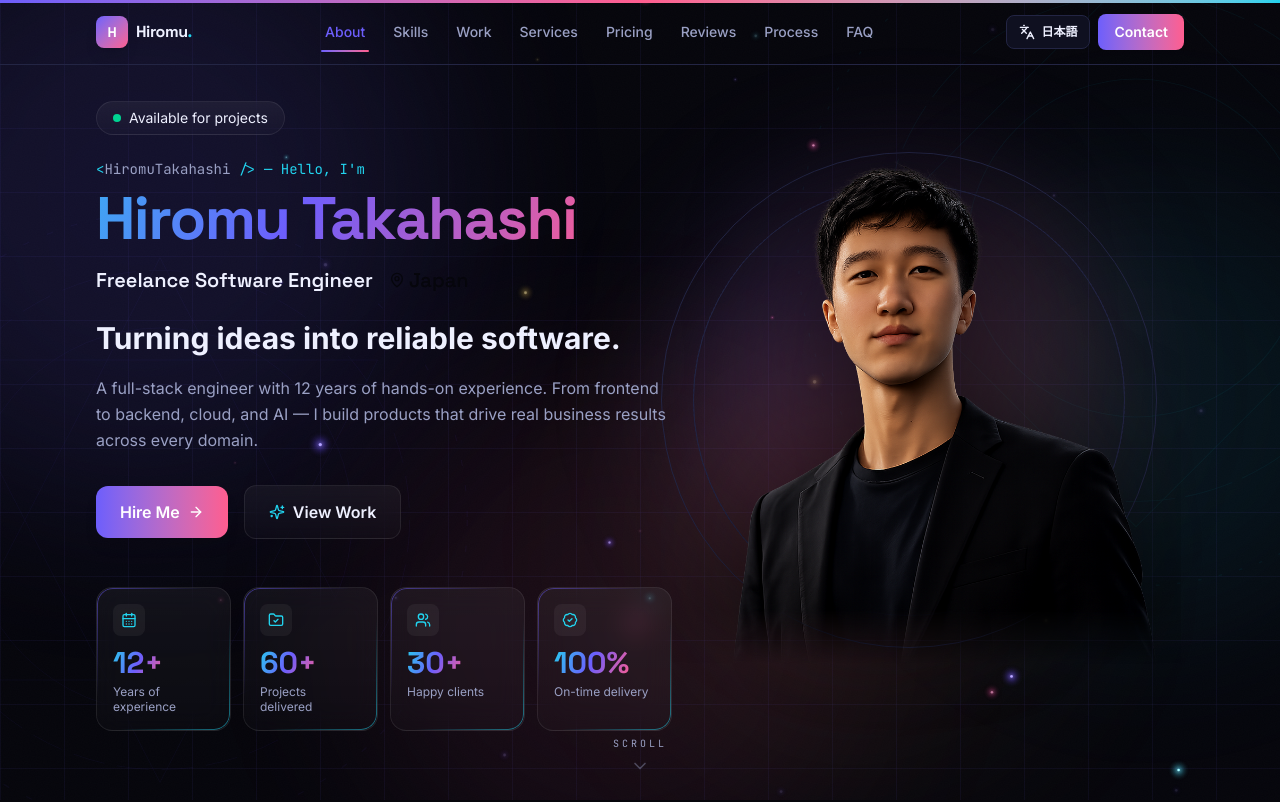
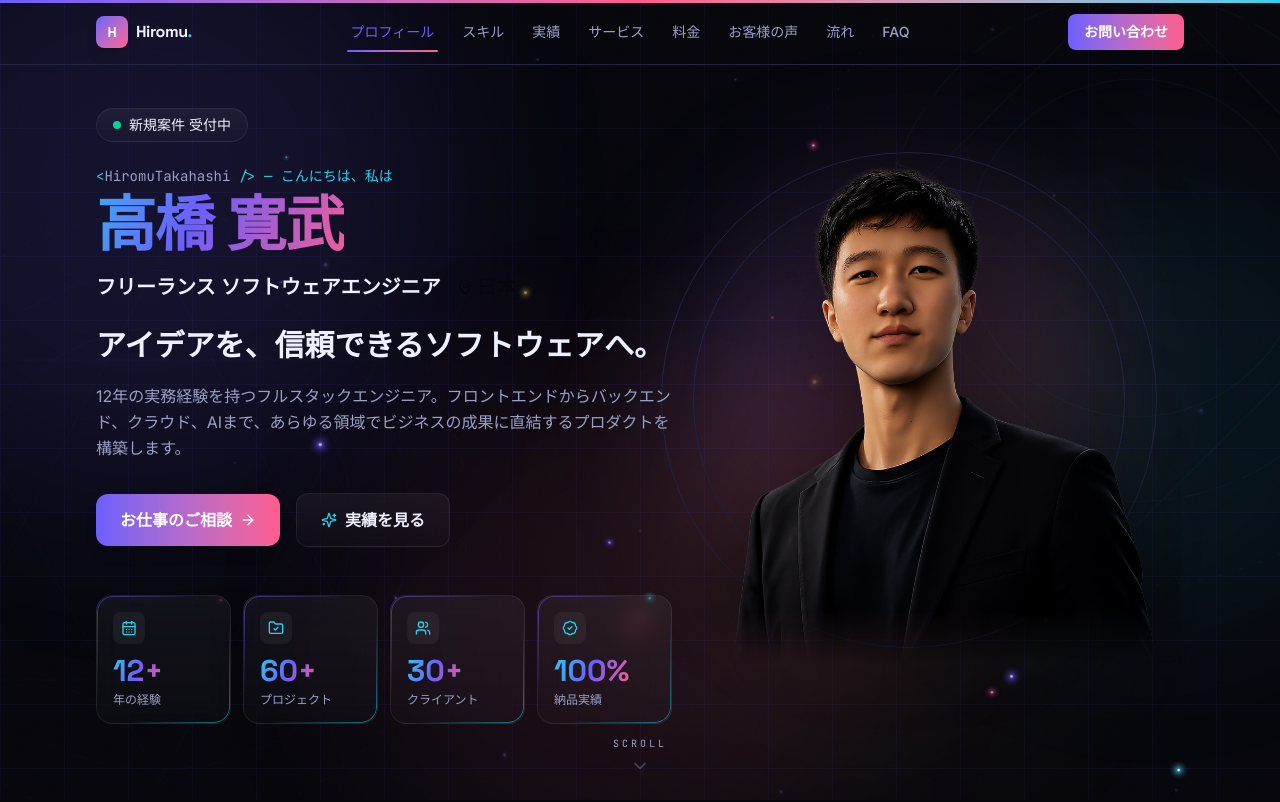
Before and after one commit to nakamuraryo298-coder/PortfolioProject, a Next.js app: page / in a window 1280 px wide. Shown: the top 802 px of the page. Built offline with nearby package versions, Linux system fonts and the light colour scheme.

Commit message:
fix:Refactor language context to fix language to Japanese and remove unused toggle functionality

```diff
--- a/components/Navbar.tsx
+++ b/components/Navbar.tsx
@@ -2,7 +2,7 @@
 
 import { useEffect, useState } from "react";
 import { motion, AnimatePresence } from "framer-motion";
-import { Menu, X, Languages } from "lucide-react";
+import { Menu, X } from "lucide-react";
 import { useLanguage } from "@/lib/language-context";
 import { nav, profile } from "@/lib/content";
 
@@ -18,7 +18,7 @@ const links = [
 ];
 
 export default function Navbar() {
-  const { lang, toggle } = useLanguage();
+  const { lang } = useLanguage();
   const [scrolled, setScrolled] = useState(false);
   const [open, setOpen] = useState(false);
   const [active, setActive] = useState("");
@@ -92,15 +92,6 @@ export default function Navbar() {
         </div>
 
         <div className="flex items-center gap-2">
-          <button
-            onClick={toggle}
-            aria-label="Toggle language"
-            className="flex items-center gap-1.5 rounded-lg border border-[var(--color-border)] bg-[var(--color-surface)] px-3 py-2 text-xs font-semibold text-[var(--color-fg)] transition-colors hover:border-[var(--color-accent)]"
-          >
-            <Languages className="h-4 w-4" />
-            {lang === "ja" ? "EN" : "日本語"}
-          </button>
-
           <a
             href="#contact"
             className="btn-sheen hidden rounded-lg bg-gradient-to-r from-[var(--color-accent)] to-[var(--color-accent-3)] px-4 py-2 text-sm font-semibold text-white transition-opacity hover:opacity-90 sm:inline-block"
--- a/lib/language-context.tsx
+++ b/lib/language-context.tsx
@@ -1,6 +1,6 @@
 "use client";
 
-import { createContext, useContext, useEffect, useState, type ReactNode } from "react";
+import { createContext, useContext, type ReactNode } from "react";
 import type { Lang } from "./content";
 
 interface LanguageContextValue {
@@ -11,34 +11,16 @@ interface LanguageContextValue {
 
 const LanguageContext = createContext<LanguageContextValue | undefined>(undefined);
 
+// The site is Japanese-only. The provider keeps the same shape so existing
+// components keep working, but the language is fixed to "ja".
+const value: LanguageContextValue = {
+  lang: "ja",
+  setLang: () => {},
+  toggle: () => {},
+};
+
 export function LanguageProvider({ children }: { children: ReactNode }) {
-  const [lang, setLangState] = useState<Lang>("ja");
-
-  useEffect(() => {
-    const stored = window.localStorage.getItem("lang") as Lang | null;
-    if (stored === "ja" || stored === "en") {
-      setLangState(stored);
-    } else if (typeof navigator !== "undefined" && !navigator.language.startsWith("ja")) {
-      setLangState("en");
-    }
-  }, []);
-
-  useEffect(() => {
-    document.documentElement.lang = lang;
-  }, [lang]);
-
-  const setLang = (next: Lang) => {
-    setLangState(next);
-    window.localStorage.setItem("lang", next);
-  };
-
-  const toggle = () => setLang(lang === "ja" ? "en" : "ja");
-
-  return (
-    <LanguageContext.Provider value={{ lang, setLang, toggle }}>
-      {children}
-    </LanguageContext.Provider>
-  );
+  return <LanguageContext.Provider value={value}>{children}</LanguageContext.Provider>;
 }
 
 export function useLanguage() {
```
